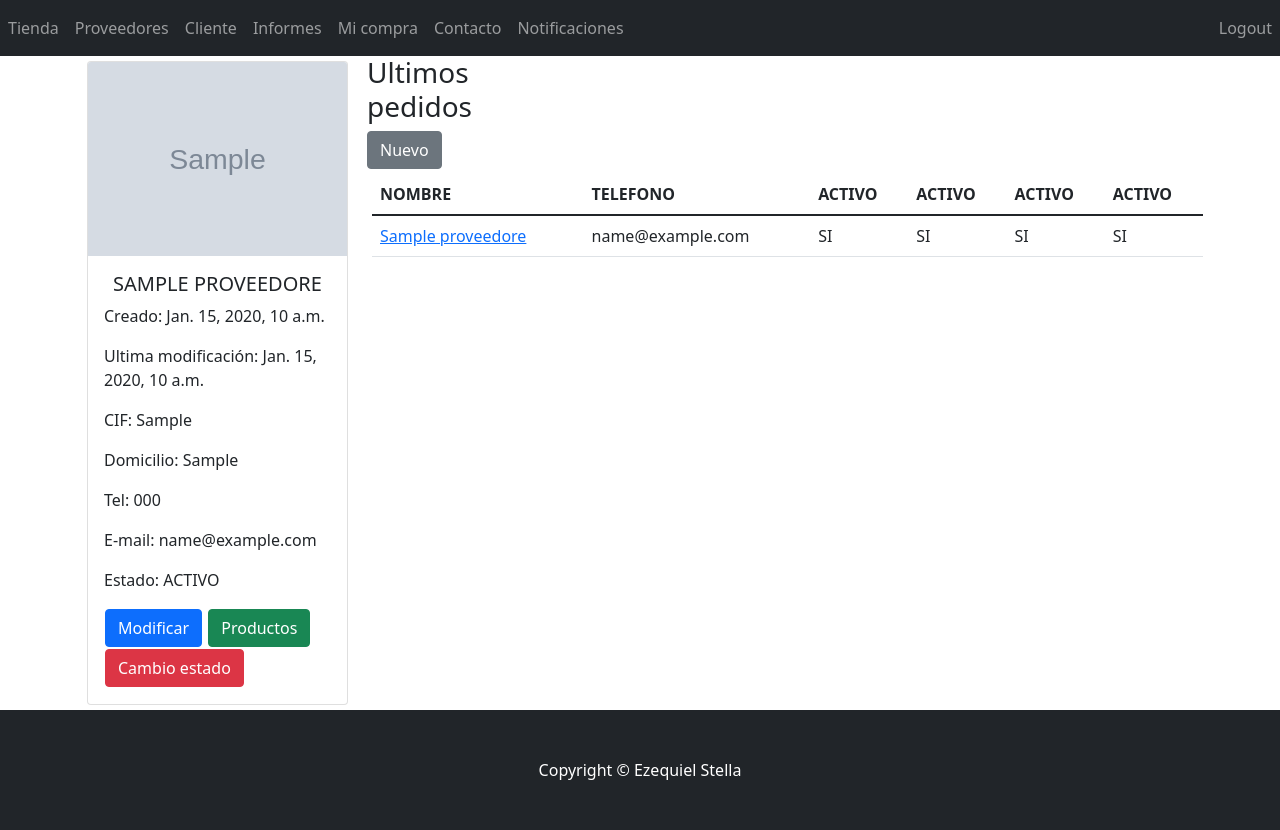
After one commit to eze217/e-commerce, a Django app: page /proveedores/ficha_proveedor/1 in a window 1280 px wide. The commit adds this page. Run offline with Django 3.2, Linux system fonts and the light colour scheme; tables that the repository leaves empty hold one stand-in row (values such as "Sample post"); grey boxes marked "Sample" are stand-in pictures.

Commit message:
agrego view con ficha del proveedor, funcion cambio de estado ACT/INAC

```diff
--- a/core/templates/core/base.html
+++ b/core/templates/core/base.html
@@ -34,7 +34,7 @@
                     <div class="collapse navbar-collapse" id="navbarSupportedContent">
                         <ul class="navbar-nav ms-auto mb-2 mb-lg-0">
                             <li class="nav-item"><a class="nav-link active" aria-current="page" href="#!">Tienda</a></li>
-                            <li class="nav-item"><a class="nav-link" href="#!">Mi compra</a></li>
+
                             <li class="nav-item"><a class="nav-link" href="#!">Contacto</a></li>
                             <li class="nav-item"><a class="nav-link" href="#!">Login</a></li>
                         </ul>
--- a/core/templates/core/baseLogin.html
+++ b/core/templates/core/baseLogin.html
@@ -1,3 +1,5 @@
+<!-- plantilla usada cuando ya estoy logueado-->
+
 <!DOCTYPE html>
 <html lang="en">
 <head>
--- /dev/null
+++ b/proveedores/templates/proveedoresApp/pedidos.html
@@ -0,0 +1,26 @@
+<table class="table " style="width: 18rem; width: 100%; margin: 5px 5px;">
+
+    <thead>
+        <tr>
+            <th>NOMBRE</th>
+            <th>TELEFONO</th>
+            <th>ACTIVO</th>
+            <th>ACTIVO</th>
+            <th>ACTIVO</th>
+            <th>ACTIVO</th>
+        </tr>
+    </thead>
+    <tbody>
+
+        <tr>
+            <td> <a href="{% url 'proveedor_ficha' proveedor.id %}"> {{proveedor.nombre_proveedor}}</a></td>
+
+            <td>{{proveedor.mail_proveedor}}</td>
+            <td>{% if proveedor.estado_proveedor%}SI{% else %} NO {% endif %}</td>
+            <td>{% if proveedor.estado_proveedor%}SI{% else %} NO {% endif %}</td>
+            <td>{% if proveedor.estado_proveedor%}SI{% else %} NO {% endif %}</td>
+            <td>{% if proveedor.estado_proveedor%}SI{% else %} NO {% endif %}</td>
+        </tr>
+
+    </tbody>
+</table>
--- /dev/null
+++ b/proveedores/templates/proveedoresApp/proveedor_ficha.html
@@ -0,0 +1,52 @@
+{% extends 'core/baseLogin.html'%}
+
+{% block title %}Ficha : {{proveedor.nombre_proveedor}} {% endblock %}
+
+{%load static%}
+{%block content%}
+<div class="container">
+    <div class="row">
+        <div class="col-md-3">
+            <div class="card" style="width: 18rem; width: 100%; margin: 5px 5px;" >
+                <img src="{% if proveedor.logo_proveedor%}{{proveedor.logo_proveedor.url}}  {% endif %}" class="card-img-top" alt="Sin logo">
+                <div class="card-body">
+                    <h5 class="card-title " style="text-align: center;">{{proveedor.nombre_proveedor | upper}}</h5>
+                    <p class="card-text"> Creado: {{proveedor.created}}</p>
+                    <p class="card-text"> Ultima modificación: {{proveedor.updated}}</p>
+                    <p class="card-text"> CIF: {{proveedor.cif_proveedor}}</p>
+                    <p class="card-text"> Domicilio: {{proveedor.domicilio_proveedor}}</p>
+                    <p class="card-text"> Tel: {{proveedor.tel_proveedor}}</p>
+                    <p class="card-text"> E-mail: {{proveedor.mail_proveedor}}</p>
+                    <p class="card-text"> Estado: {% if proveedor.estado_proveedor%}ACTIVO{% else %} INACTIVO {% endif %}</p>
+
+
+                    <a href="#" class="btn btn-primary"style="margin: 1px 1px;"> Modificar</a>
+                    <a href="#" class=" btn btn-primary btn-success" style="margin: 1px 1px;">Productos</a>
+                    <a href="{% url 'inactivo_proveedor' proveedor.id %}" class="btn btn-primary btn-danger" style="margin: 1px 1px;">Cambio estado</a>
+                </div>
+            </div>
+        </div>
+
+
+        <!-- ULTIMOS PEDIDOS DE ESTE PROVEEDOR -->
+
+        <div class="col-md" >
+            <div class="col-md-3">
+            <h3>Ultimos pedidos</h3>
+            <a href=""  class=" btn btn-secondary " >Nuevo</a>
+
+            </div>
+
+            <!-- Inserto tabla de pedidos /// A tener en cuenta en elcontexto enviar filtrado ultimos pedidos-->
+            {% include 'proveedoresApp/pedidos.html'%}
+
+
+
+        </div>
+
+    </div>
+
+
+</div>
+
+{% endblock %}
--- a/proveedores/urls.py
+++ b/proveedores/urls.py
@@ -1,11 +1,13 @@
 from django.contrib import admin
 from django.urls import path
-from .views import proveedores
+from .views import proveedores,proveedor_ficha,inactivo_proveedor
 
 
 
 urlpatterns = [
 
-    path('', proveedores , name='proveedores')
+    path('', proveedores , name='proveedores'),
+    path('ficha_proveedor/<int:id_proveedor>', proveedor_ficha, name='proveedor_ficha'),
+    path('inactivo_proveedor/<int:id_proveedor>',inactivo_proveedor, name='inactivo_proveedor')
 
 ]
--- a/proveedores/views.py
+++ b/proveedores/views.py
@@ -1,12 +1,46 @@
-from django.shortcuts import render
+from django.shortcuts import redirect, render
+from django.contrib.auth import *
 from .models import Proveedores
 
 # Create your views here.
 
 
 def proveedores(request):
+    #muestro los proveedores por defecto al admin
 
-    lista_proveedores = Proveedores.objects.all()
+    if request.method == 'GET':
+        lista_proveedores = Proveedores.objects.all()
+        context = {'proveedores': lista_proveedores}
+        return render(request, 'proveedoresApp/proveedores.html', context)
 
-    data = {'proveedores': lista_proveedores}
-    return render(request, 'proveedoresApp/proveedores.html', data)
+
+#Ficha completa proveedor
+def proveedor_ficha(request,id_proveedor):
+
+    if request.method == 'GET':
+        proveedor= Proveedores.objects.get(id=id_proveedor)
+        context = {
+            'proveedor' : proveedor
+        }
+
+        return render(request, 'proveedoresApp/proveedor_ficha.html',context)
+
+#Pongo inactivo al proveedor
+
+
+def inactivo_proveedor(request, id_proveedor):
+
+    if request.method == 'GET':
+        proveedor = Proveedores.objects.get(id=id_proveedor)
+
+        proveedor.estado_proveedor = not (proveedor.estado_proveedor)
+
+
+        proveedor.save()
+
+
+        context = {
+            'proveedor': proveedor
+        }
+
+        return redirect('proveedor_ficha',id_proveedor)
```
Also changed, not shown: proveedores/templates/proveedoresApp/proveedores.html (+25 -2 lines), media/proveedores_logos/servicio1_78y3p8L.jpg (added), media/proveedores_logos/servicio3.jpg (added).
